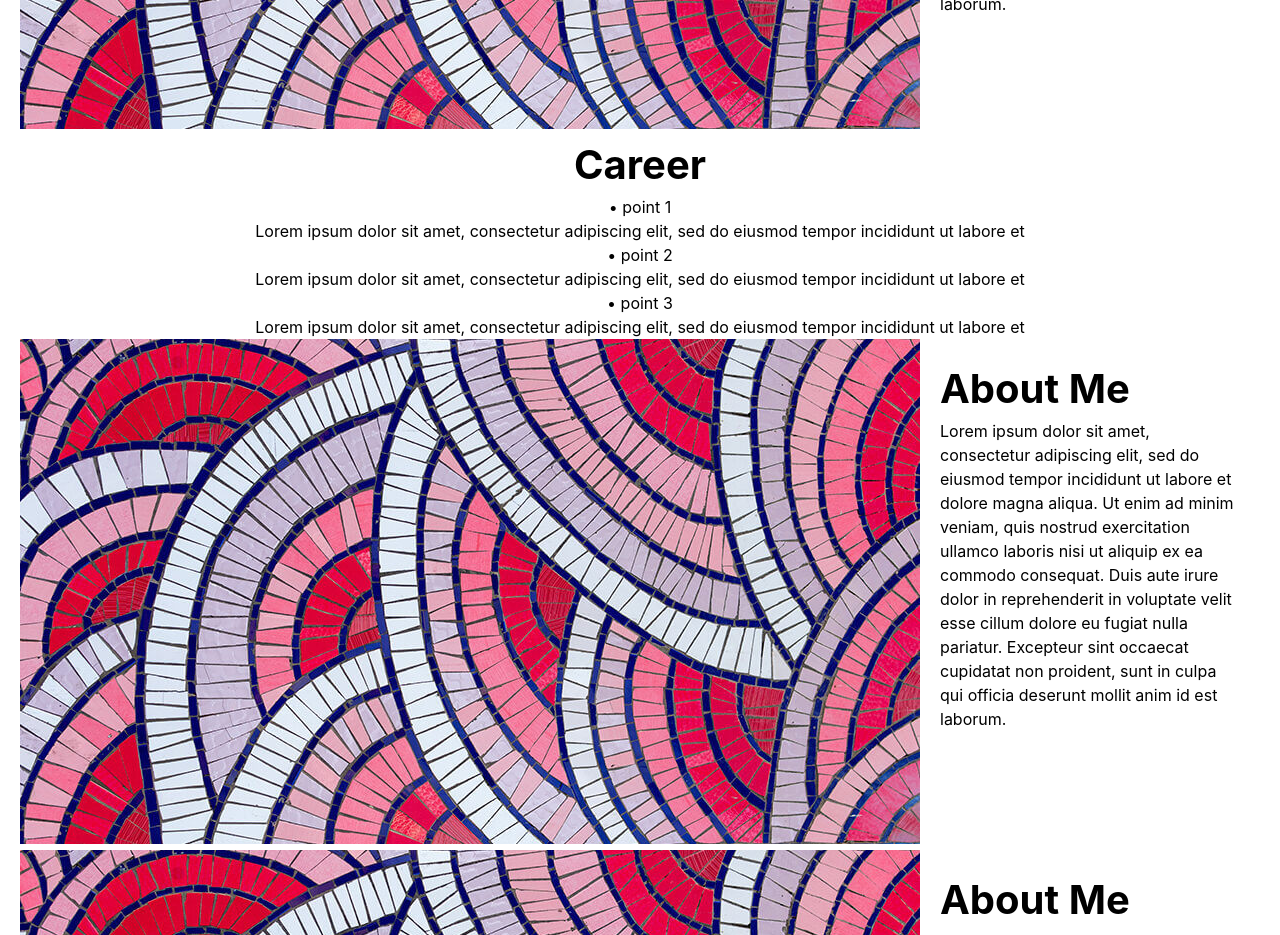
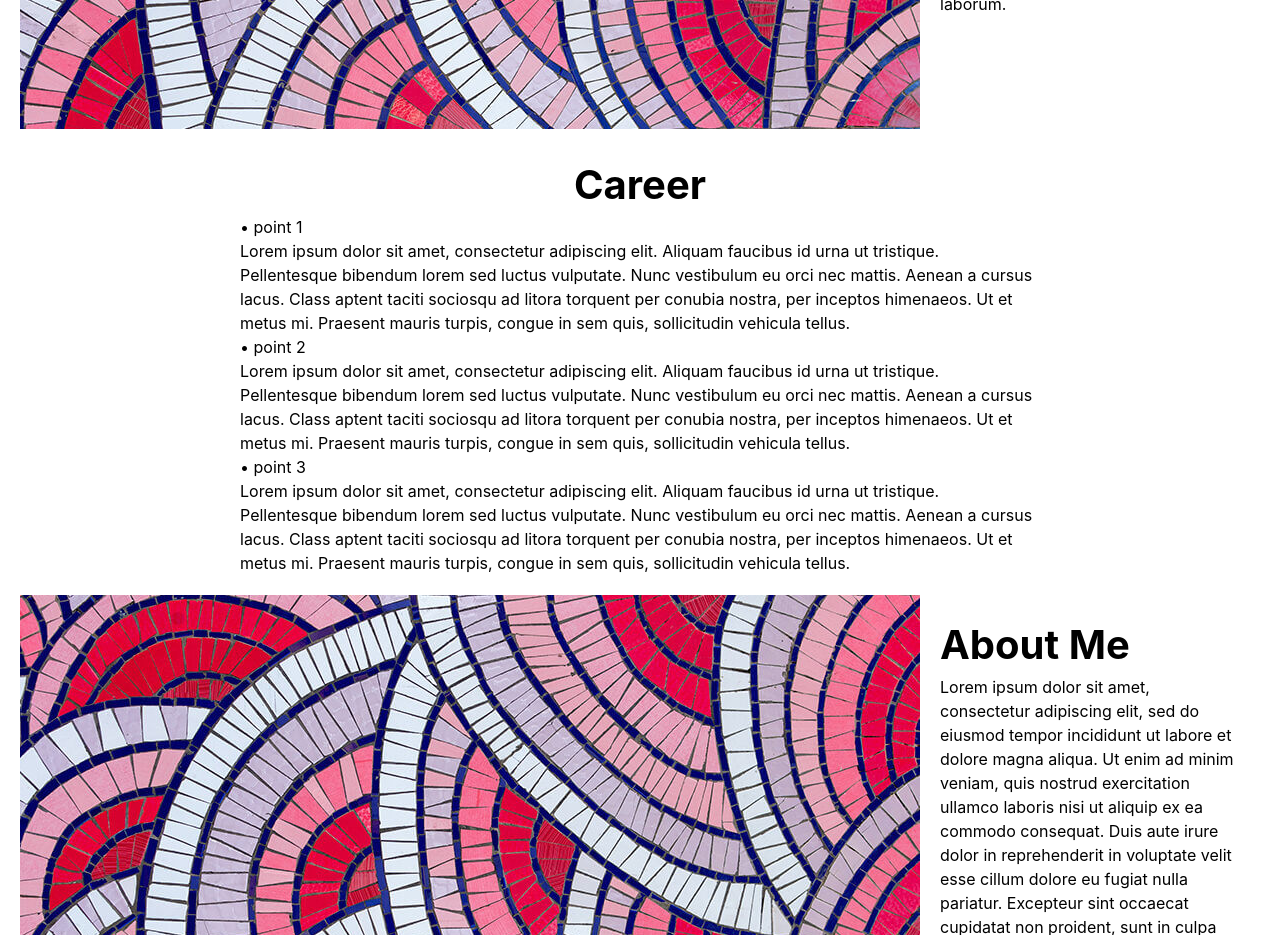
Before and after one commit to LeonTan828/personal-website-2.0, a React (Vite) app: page / in a window 1280 px wide. Shown: the part 840-1775 px from the top of the page. Built offline with nearby package versions, Linux system fonts and the light colour scheme.

Commit message:
styling for career component

```diff
--- a/src/components/InfoSections/components/Bullets.tsx
+++ b/src/components/InfoSections/components/Bullets.tsx
@@ -1,4 +1,4 @@
-// import '../../../styles/info_sections/components/Bullets.css';
+import '../../../styles/info_sections/components/Bullets.css';
 
 type BulletsProp = {
   title: string;
@@ -26,7 +26,7 @@ function Bullets({title, body}: BulletsProp) {
   return (
     <div className='bullets'>
       <div className='title'>{title}</div>
-      <div className='body'>{bulletPoints}</div>
+      <div className='bullets-body'>{bulletPoints}</div>
     </div>
   );
 };
--- a/src/components/InfoSections/sections/Career.tsx
+++ b/src/components/InfoSections/sections/Career.tsx
@@ -9,15 +9,15 @@ function Career() {
   const bodyContent = [
     {
       bulletPoint: 'point 1',
-      desc: 'Lorem ipsum dolor sit amet, consectetur adipiscing elit, sed do eiusmod tempor incididunt ut labore et',
+      desc: 'Lorem ipsum dolor sit amet, consectetur adipiscing elit. Aliquam faucibus id urna ut tristique. Pellentesque bibendum lorem sed luctus vulputate. Nunc vestibulum eu orci nec mattis. Aenean a cursus lacus. Class aptent taciti sociosqu ad litora torquent per conubia nostra, per inceptos himenaeos. Ut et metus mi. Praesent mauris turpis, congue in sem quis, sollicitudin vehicula tellus. ',
     },
     {
       bulletPoint: 'point 2',
-      desc: 'Lorem ipsum dolor sit amet, consectetur adipiscing elit, sed do eiusmod tempor incididunt ut labore et',
+      desc: 'Lorem ipsum dolor sit amet, consectetur adipiscing elit. Aliquam faucibus id urna ut tristique. Pellentesque bibendum lorem sed luctus vulputate. Nunc vestibulum eu orci nec mattis. Aenean a cursus lacus. Class aptent taciti sociosqu ad litora torquent per conubia nostra, per inceptos himenaeos. Ut et metus mi. Praesent mauris turpis, congue in sem quis, sollicitudin vehicula tellus. ',
     },
     {
       bulletPoint: 'point 3',
-      desc: 'Lorem ipsum dolor sit amet, consectetur adipiscing elit, sed do eiusmod tempor incididunt ut labore et',
+      desc: 'Lorem ipsum dolor sit amet, consectetur adipiscing elit. Aliquam faucibus id urna ut tristique. Pellentesque bibendum lorem sed luctus vulputate. Nunc vestibulum eu orci nec mattis. Aenean a cursus lacus. Class aptent taciti sociosqu ad litora torquent per conubia nostra, per inceptos himenaeos. Ut et metus mi. Praesent mauris turpis, congue in sem quis, sollicitudin vehicula tellus. ',
     }
   ];
 
--- /dev/null
+++ b/src/styles/info_sections/components/Bullets.css
@@ -0,0 +1,23 @@
+.bullets {
+  /* Layout */
+  margin: 20px;
+
+  /* Box styling */
+  display: flex;
+  flex-direction: column;
+  align-items: center;
+}
+
+.title {
+  /* Typography */
+  font-size: 40px;
+  font-weight: bold;
+}
+
+.bullets-body {
+  /* Layout */
+  max-width: 800px;
+
+  /* Positioning */
+  text-align: left;
+}
```
